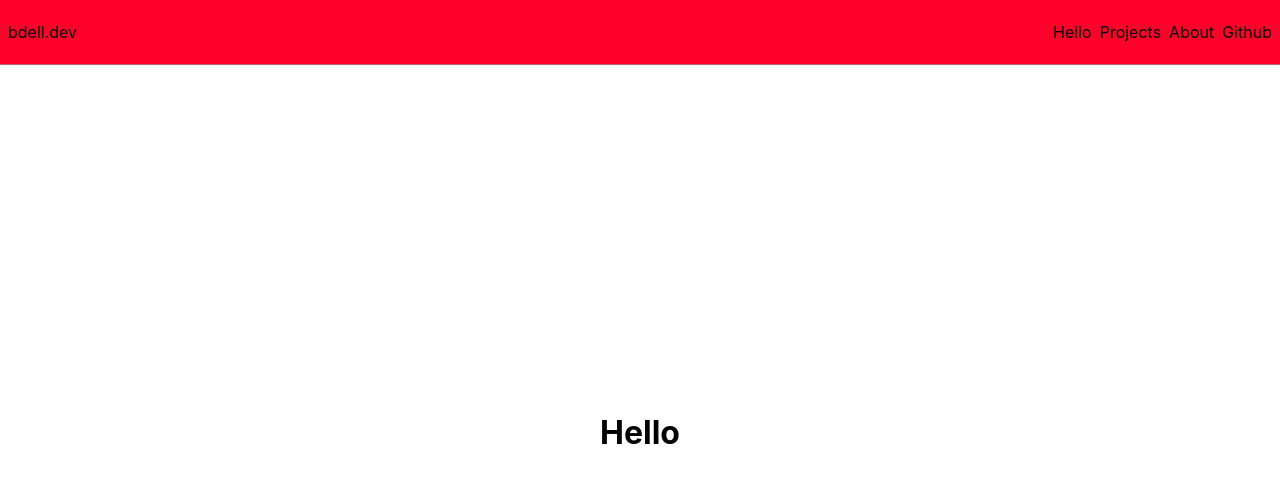
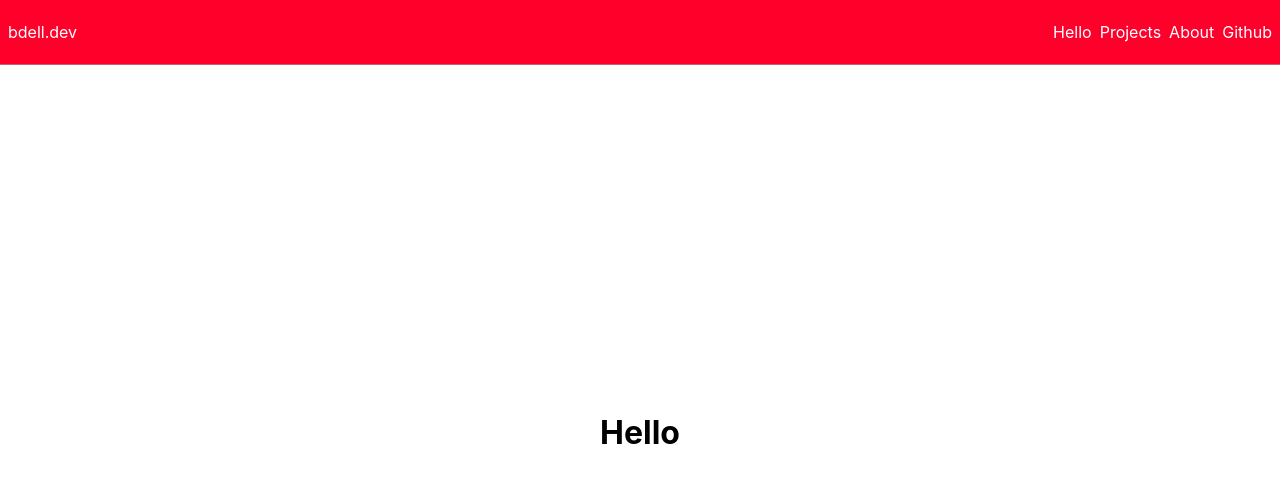
Before and after one commit to bdell/bdell.dev, a React (Create React App) app: page / in a window 1280 px wide. Shown: the top 482 px of the page. Built offline with nearby package versions, Linux system fonts and the light colour scheme.

Commit message:
Adds 2 project images

```diff
--- a/src/components/Projects/Projects.config.js
+++ b/src/components/Projects/Projects.config.js
@@ -11,12 +11,14 @@ const projects = [
         url: `https://github.com/bdell/generator-electron-angular-material`,
         description: `A yeoman generator to quickly scaffold out Electron apps with the Angular Material styling`,
         projectId: 2,
+        image: `${process.env.PUBLIC_URL}/projectImages/angularMaterialElectronGenerator.png`,
     },
     {
         title: `OS Input Capture (OIC)`,
         url: `https://github.com/bdell/os-input-capture`,
         description: `OS level keylogger with mouse support and optional window screen shot capabilities for linux`,
         projectId: 3,
+        image: `${process.env.PUBLIC_URL}/projectImages/oicImage.png`,
     },
 ];
 
--- a/src/components/TopBar/TopBar.scss
+++ b/src/components/TopBar/TopBar.scss
@@ -4,6 +4,7 @@
     height: $topBarHeight;
     background-color: $red;
     border-bottom: 1px solid $grey;
+    color: $white;
 }
 
 .TopBarContentContainer {
--- a/src/styles/styleVariables.scss
+++ b/src/styles/styleVariables.scss
@@ -5,3 +5,4 @@ $defaultPaddingAmount: 8px;
 // colors
 $grey: #9e9e9e9e;
 $red: #ff002b;
+$white: #fff;
```
Also changed, not shown: public/projectImages/angularMaterialElectronGenerator.png (added), public/projectImages/oicImage.png (added).
